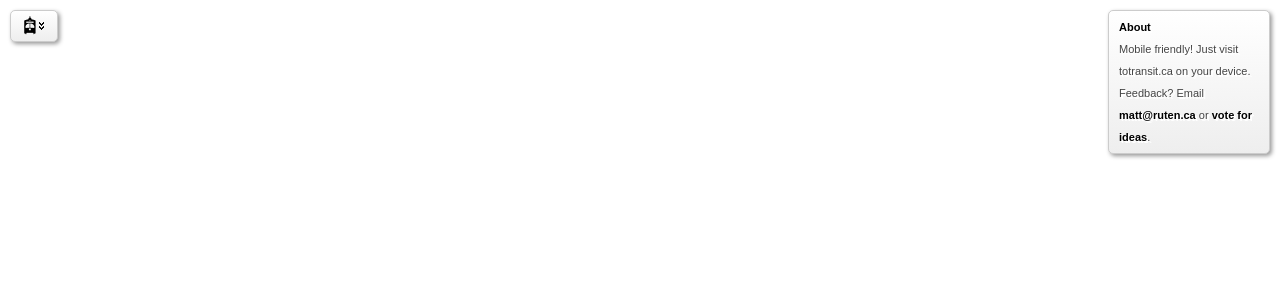
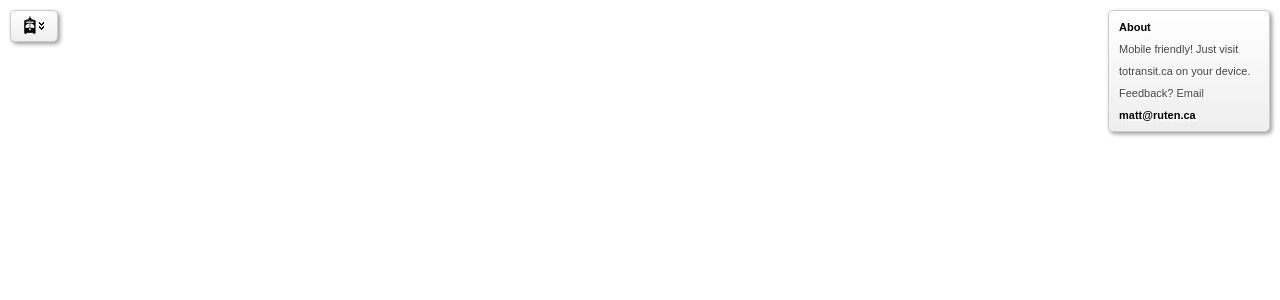
Before and after one commit to nomatteus/to-transit, a PHP site: page / in a window 1280 px wide. Shown: the top 300 px of the page. Run offline with PHP 8.4, Linux system fonts and the light colour scheme; some libraries are stand-ins or nearby versions.

Commit message:
Remove uservoice link as they are removing free accounts

```diff
--- a/index.php
+++ b/index.php
@@ -56,8 +56,6 @@
       </div>
       Feedback? Email
       <a href="mailto:matt@ruten.ca" title="Email matt@ruten.ca">matt@ruten.ca</a>
-      or
-      <a href="http://totransit.uservoice.com/" target="_blank" title="TO Transit UserVoice (Opens New Window)">vote for ideas</a>.
     </div>
   </div>
 
```
